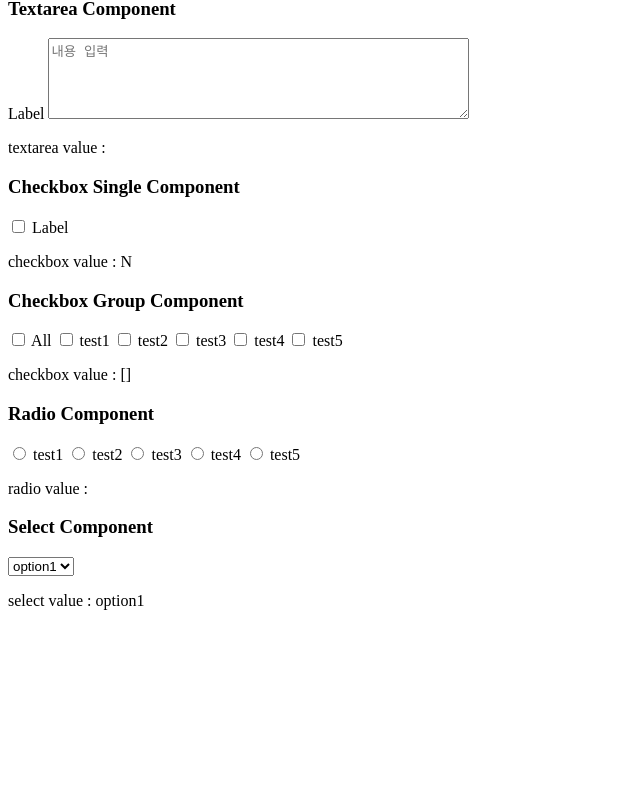
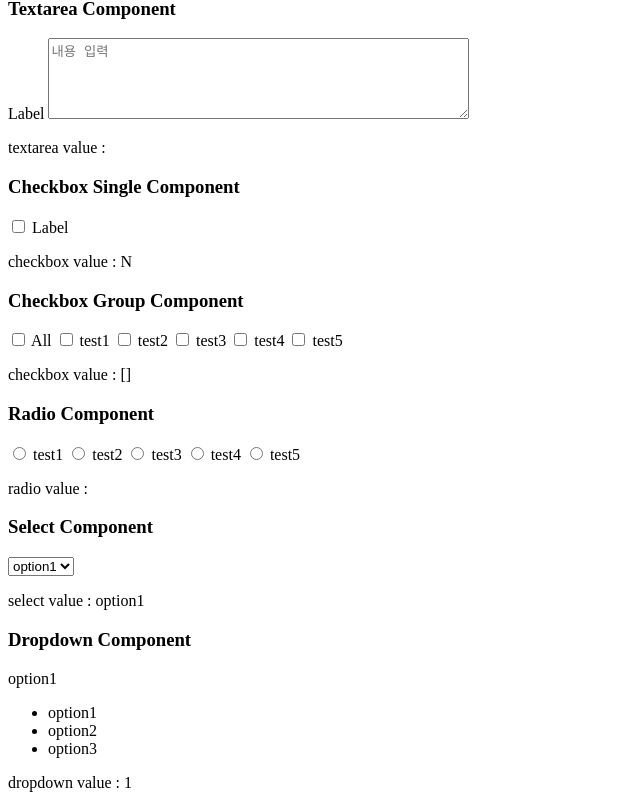
Before and after one commit to wknowpark797/vue2-basic-custom, a Vue app in the folder vue2-basic-custom/: page /dev/document in a window 1280 px wide. Shown: the part 430-1238 px from the top of the page, without its empty margins (0-640 px from the left). Before the commit the page ends 1056 px from the top, so only its background shows below. Built offline with nearby package versions, Linux system fonts and the light colour scheme.

Commit message:
dropdown 컴포넌트 추가

```diff
--- a/vue2-basic-custom/src/components/DevDocument.vue
+++ b/vue2-basic-custom/src/components/DevDocument.vue
@@ -105,6 +105,15 @@
             <p>select value : {{ selectValue }}</p>
         </div>
 
+        <!-- Dropdown -->
+        <div class="group-box">
+            <h3>Dropdown Component</h3>
+
+            <DropdownComp v-model="dropdownValue"
+                          :options="dropdownOptions" />
+            <p>dropdown value : {{ dropdownValue }}</p>
+        </div>
+
     </div>
 </template>
 
@@ -140,6 +149,13 @@
                     { text: 'option1', value: 'option1' },
                     { text: 'option2', value: 'option2' },
                     { text: 'option3', value: 'option3' }
+                ],
+
+                dropdownValue: '1',
+                dropdownOptions: [
+                    { text: 'option1', value: '1' },
+                    { text: 'option2', value: '2' },
+                    { text: 'option3', value: '3' }
                 ]
             }
         },
--- /dev/null
+++ b/vue2-basic-custom/src/components/common/DropdownComp.vue
@@ -0,0 +1,58 @@
+<!--
+    [ Dropdown Component ]
+ -->
+
+<template>
+    <div class="dropdown-wrap">
+        <p>{{ showText }}</p>
+
+        <ul class="list-option">
+            <li v-for="(option, idx) in options"
+                :key="idx"
+                @click="onClick(option.value)">
+                {{ option.text }}
+            </li>
+        </ul>
+    </div>
+</template>
+
+<script>
+    export default {
+        name: 'DropdownComp',
+        model: {
+            prop: 'value',
+            event: 'click'
+        },
+        data() {
+            return {
+                compValue: this.value
+            }
+        },
+        computed: {
+            showText() {
+                const array = this.options.filter(item => item.value === this.compValue);
+                return array[0].text;
+            }
+        },
+        props: {
+            value: {
+                type: String,
+                default: ''
+            },
+            options: {
+                type: Array,
+                default: () => []
+            }
+        },
+        methods: {
+            onClick(value) {
+                this.compValue = value;
+                this.$emit('click', this.compValue);
+            }
+        }
+    }
+</script>
+
+<style lang="scss" scoped>
+
+</style>
--- a/vue2-basic-custom/src/plugins/global-components.js
+++ b/vue2-basic-custom/src/plugins/global-components.js
@@ -6,6 +6,7 @@ import CheckSingleComp from '../components/common/CheckSingleComp'
 import CheckGroupComp from '../components/common/CheckGroupComp'
 import RadioComp from '../components/common/RadioComp'
 import SelectComp from '../components/common/SelectComp'
+import DropdownComp from '../components/common/DropdownComp'
 
 const GlobalComponents = {
     install(Vue) {
@@ -16,6 +17,7 @@ const GlobalComponents = {
         Vue.component(CheckGroupComp.name, CheckGroupComp)
         Vue.component(RadioComp.name, RadioComp)
         Vue.component(SelectComp.name, SelectComp)
+        Vue.component(DropdownComp.name, DropdownComp)
     }
 }
 
```
